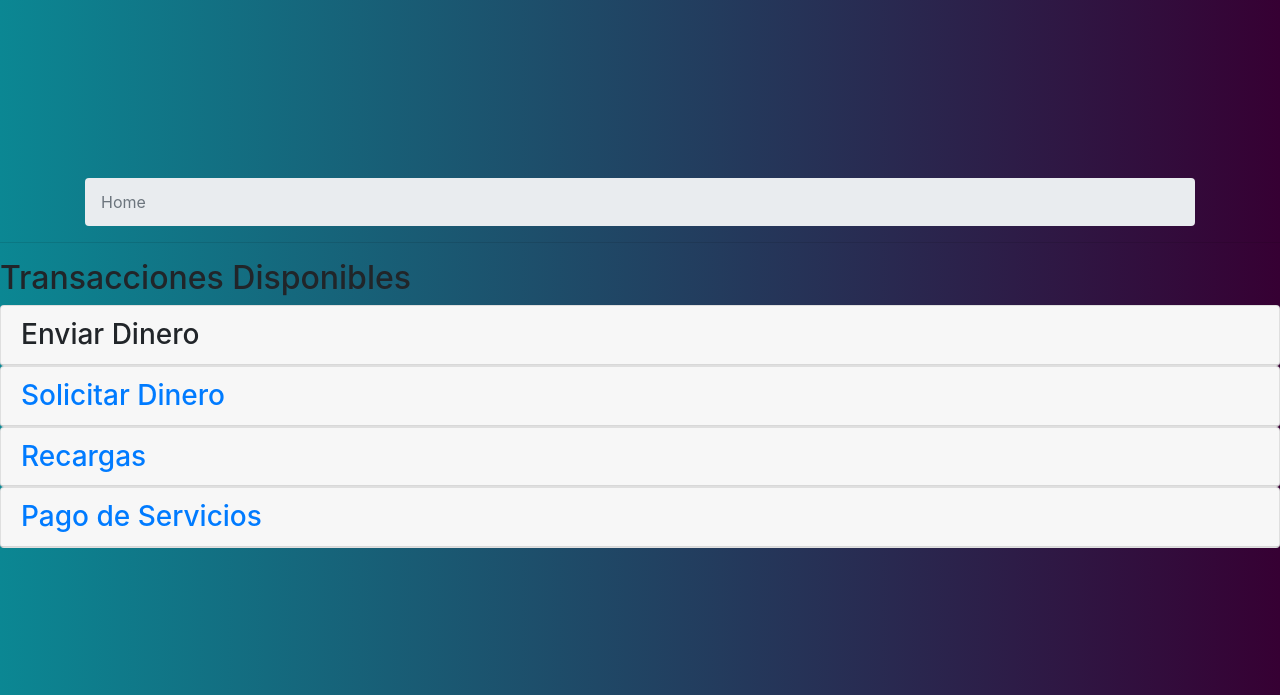
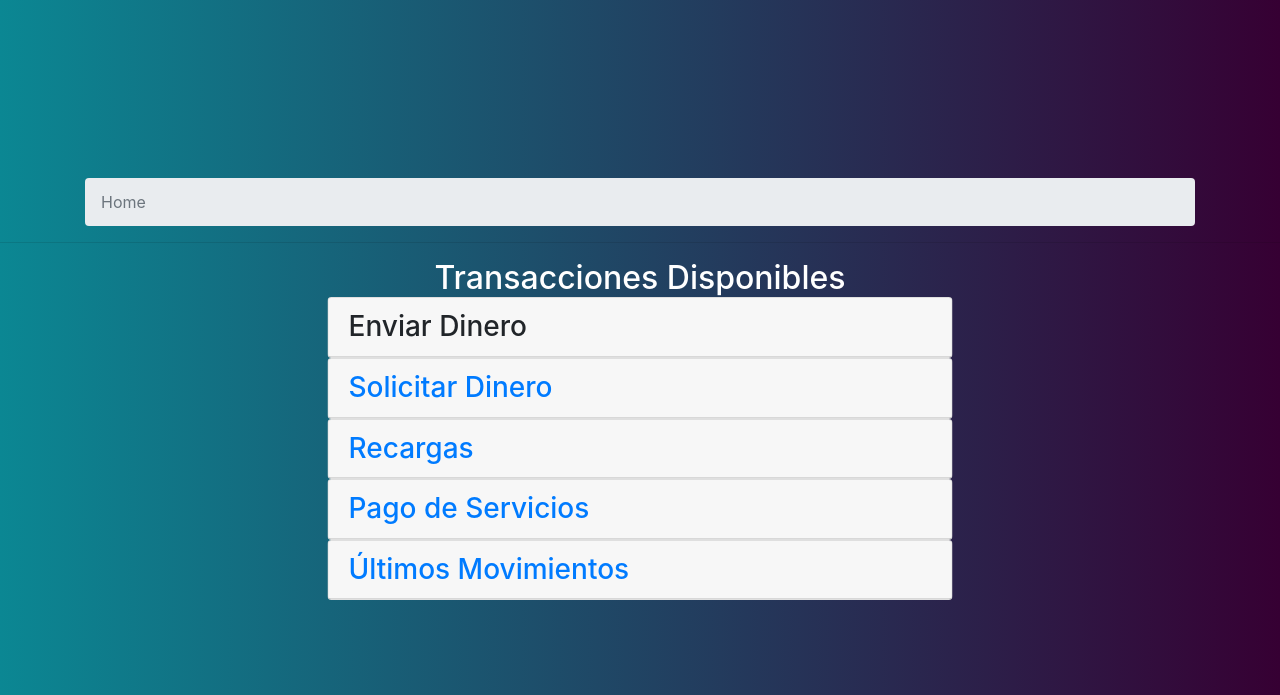
Before and after one commit to LVLVirginiaLombardi/Billetera_Electronica_Lombardi, a plain HTML site: page transactions.html in a window 1280 px wide. Shown: the part 544-1239 px from the top of the page. Drawn offline with nearby package versions, Linux system fonts and the light colour scheme.

Commit message:
Cuarta Entrega Final - transactions.html arreglos 3

```diff
--- a/css/style.css
+++ b/css/style.css
@@ -90,6 +90,25 @@ ol{
     padding: 0% !important;
   }
 
+
+/* ACCORDION */
+
+.transacciones-titulo{
+    color: #fff;
+    margin: 0 auto;
+    text-align: center;
+}
+
+.row-content{
+    position: relative;
+}
+
+.columna{
+    position: relative;
+    transform: translate(50%, 0%);
+}
+
+/* END ACCORDION */
 /* FOOTER */
 
   footer {
--- a/transactions.html
+++ b/transactions.html
@@ -57,8 +57,8 @@
     </main>
     <hr>
     <div class="row row-content">
-        <div class="col col-12">
-            <h2 class="">Transacciones Disponibles</h2>
+        <div class="col col-md-6 col-sm-12 columna">
+            <h2 class="transacciones-titulo">Transacciones Disponibles</h2>
             <div id="accordion">
                 <div class="card">
                     <div class="card-header" role="tab" id="enviarhead">
@@ -70,7 +70,7 @@
                     </div>
                     <div class="collapse" id="enviar" data-parent="#accordion">
                         <div class="card-body">
-                            <p class="d-none d-sm-block">
+                            <p class="d-sm-block">
                                 Para Enviar Dinero debes iniciar sesión, y luego colocar tu número de cuenta
                                 y el número de cuenta de la persona a la que quieres enviarle dinero.
                             </p>
@@ -87,7 +87,7 @@
                     </div>
                     <div class="collapse" id="solicitar" data-parent="#accordion">
                         <div class="card-body">
-                            <p class="d-none d-sm-block">
+                            <p class="d-sm-block">
                                 Para Solicitar Dinero debes iniciar sesión y colocar tú número de cuenta
                                 y el monto que quieres solicitar.
                             </p>
@@ -104,7 +104,7 @@
                     </div>
                     <div class="collapse" id="recargas" data-parent="#accordion">
                         <div class="card-body">
-                            <p class="d-none d-sm-block">
+                            <p class="d-sm-block">
                                 Para Recargas debes iniciar sesión y colocar tú número de cuenta
                                 luego elegir lo que quieres recargar. Puedes recargar diferentes
                                 servicios: ya sea STM, Movistar, Antel, Claro, etc.
@@ -122,9 +122,26 @@
                     </div>
                     <div class="collapse" id="pago" data-parent="#accordion">
                         <div class="card-body">
-                            <p class="d-none d-sm-block">
+                            <p class="d-sm-block">
                                 Para Pago de Servicios debes iniciar sesión y colocar tú número de cuenta
                                 busca los Servicios Disponibles: tales como UTE, OSE, IMM, etc.
+                            </p>
+                        </div>
+                    </div>
+                </div>
+                <div class="card">
+                    <div class="card-header" role="tab" id="movimientoshead">
+                        <h3 class="mb-0">
+                            <a class="collapsed" data-toggle="collapse" data-target="#movimientos">
+                                Últimos Movimientos
+                            </a>
+                        </h3>
+                    </div>
+                    <div class="collapse" id="movimientos" data-parent="#accordion">
+                        <div class="card-body">
+                            <p class="d-sm-block">
+                                Para ver los Últimos Movimientos debes iniciar sesión y colocar tú número
+                                de cuenta luego seleccionar Movimientos y podrás ver tus últimos movimientos.
                             </p>
                         </div>
                     </div>
```
